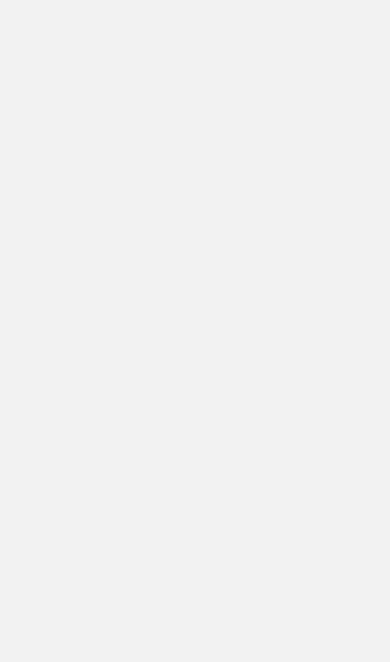
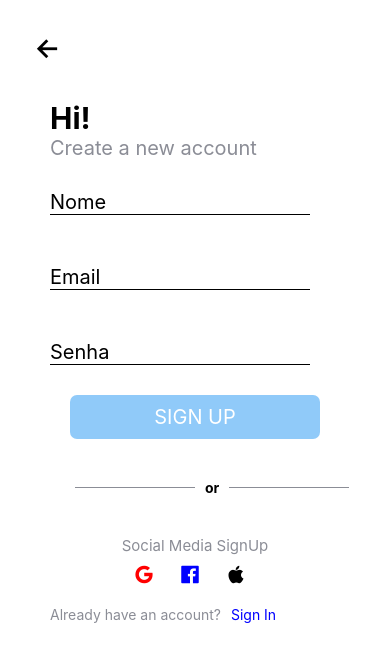
Before and after one commit to letticiaAndrade/CreateScreenLogin, a React Native app: screen /Sign in a window 390 px wide. Shown: the top 662 px of the page. Built offline with nearby package versions, Linux system fonts and the light colour scheme.

Commit message:
finalizando a tela de Sign Up

```diff
--- a/src/screen/Sign.jsx
+++ b/src/screen/Sign.jsx
@@ -1,8 +1,60 @@
 import React from "react";
-import { View } from "react-native";
+import { View, Text, TouchableOpacity, TextInput } from "react-native";
+import { Ionicons } from '@expo/vector-icons';
 
-export const Sign= ()=> {
+export const Sign= ({navigation})=> {
     return (
-        <View style={{backgroundColor: 'red'}}></View>
+            <View style={{flex:1,backgroundColor:'white'}}>
+                <View style={{ padding:25, height:100,width:120 }}>
+                    <Ionicons.Button name="arrow-back" size={30} color={'black'} backgroundColor='white' onPress={()=> navigation.navigate('Home')} activeOpacity={1}
+                   iconStyle={{width:30, height:30}}>
+                    </Ionicons.Button>
+                </View>
+
+                <View style={{paddingLeft:50}}>
+                    <Text style={{fontWeight:'bold', fontSize:30}}>Hi!</Text>
+                    <Text style={{color:'#8b8d96', fontSize:20}}>Create a new account</Text>
+                </View>
+
+                <View style={{ paddingLeft:50, paddingRight:80}}>
+                   <TextInput style={{borderBottomWidth:1, fontSize:20, marginTop: 30}} placeholder={'Nome'}>
+                    </TextInput>
+                    <TextInput keyboardType="email-address" style={{borderBottomWidth:1, fontSize:20, marginVertical:50}} placeholder={'Email'}>
+                    </TextInput>
+                    <TextInput secureTextEntry={true} style={{borderBottomWidth:1, fontSize:20}} placeholder={'Senha'}/>
+                </View>
+
+               <View style={{alignItems: 'center', paddingTop:30}}>
+                    <TouchableOpacity style={{backgroundColor:'#90CAF9', width:250, alignItems:'center', borderRadius: 7, padding:10}} onPress={()=> ''}>
+                        <Text style={{fontSize:20, color:'white'}}>SIGN UP</Text>
+                    </TouchableOpacity>
+               </View>
+
+               <View style={{flexDirection:'row', paddingHorizontal:75,alignItems:'center', marginVertical:40, }}>
+                    <View style={{borderBottomWidth:1, borderColor:'#8b8d96',width:120, marginRight:10}}></View>
+                    <View>
+                        <Text style={{fontWeight:'bold'}}>or</Text>
+                    </View>
+                    <View style={{borderBottomWidth:1, borderColor:'#8b8d96', width:120, marginLeft:10}}></View>
+               </View>
+
+               <View style={{alignItems:'center'}}>
+                    <Text style={{color:'#8b8d96', fontSize: 15}}>Social Media SignUp</Text>
+                    <View style={{flexDirection:'row'}}>
+                        <Ionicons.Button name='logo-google' color={'red'} size={20}  backgroundColor={'white'} onPress={()=>""}/>
+                        <Ionicons.Button name='logo-facebook' color={'blue'} size={20}  backgroundColor={'white'} onPress={()=>""}/>
+                        <Ionicons.Button name='logo-apple' size={20} color={'black'} backgroundColor={'white'} onPress={()=>""}/>
+
+                    </View>
+
+
+               </View>
+               <View style={{marginHorizontal:50, flexDirection:'row', marginTop: 12}}>
+                        <Text style={{color:'#8b8d96', fontSize:14}}>Already have an account?</Text>
+                        <TouchableOpacity onPress={()=>navigation.navigate("Login")} >
+                            <Text style={{color:'blue', paddingLeft:10}} >Sign In</Text>
+                        </TouchableOpacity>
+                    </View>
+            </View>
     )
 }
```
